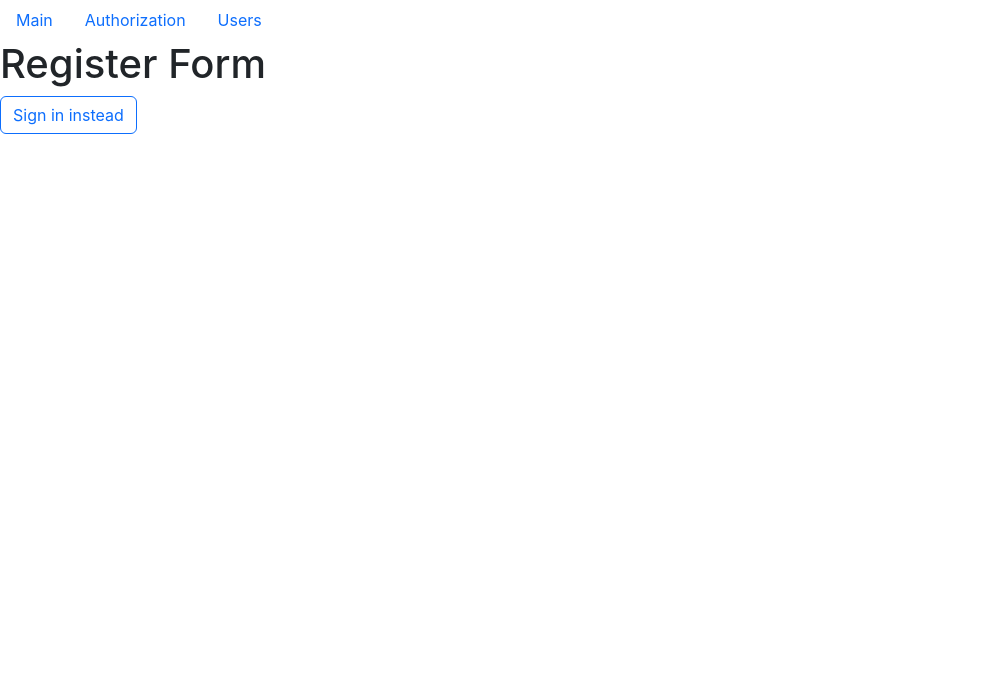
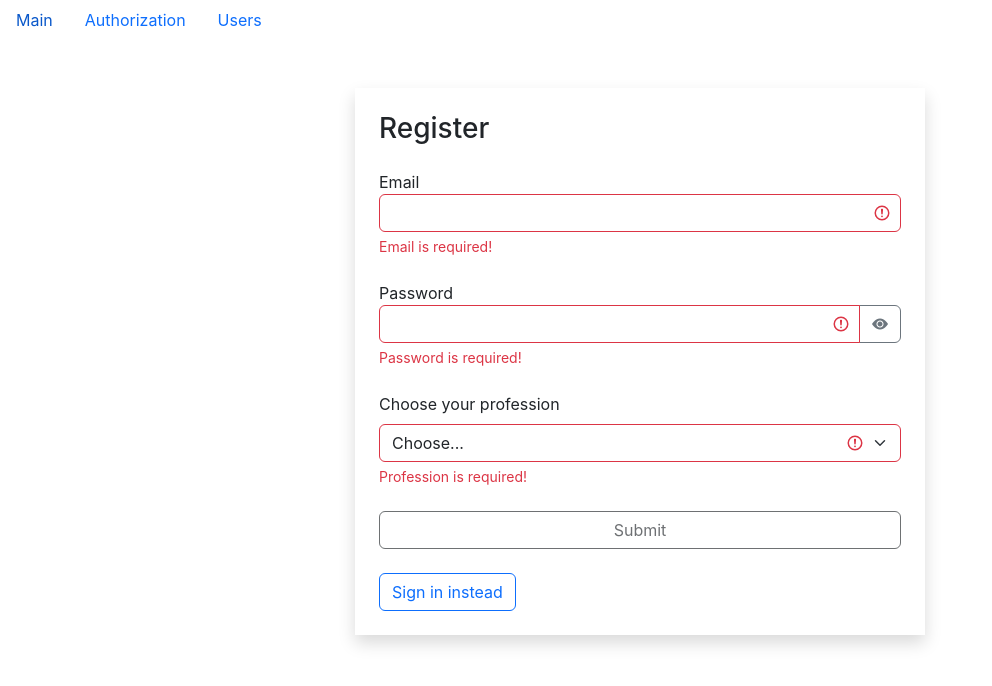
Before and after one commit to OGTutor/quick-meet, a React (Create React App) app: page /authorization/1/register in a window 1280 px wide. Shown: the top 686 px of the page, without its empty margins (0-992 px from the left). Built offline with nearby package versions, Linux system fonts and the light colour scheme.

Commit message:
Added choice of profession in the registration form

```diff
--- /dev/null
+++ b/src/app/components/common/form/selectField.jsx
@@ -0,0 +1,61 @@
+import React from "react";
+import PropTypes from "prop-types";
+
+const SelectField = ({
+    label,
+    value,
+    onChange,
+    defaultOption,
+    options,
+    error
+}) => {
+    const getInputClasses = () => {
+        return "form-select" + (error ? " is-invalid" : "");
+    };
+
+    const optionsArray =
+        !Array.isArray(options) && typeof options === "object"
+            ? Object.keys(options).map((optionName) => ({
+                  name: options[optionName].name,
+                  value: options[optionName]._id
+              }))
+            : options;
+    console.log(optionsArray);
+    return (
+        <div className="mb-4">
+            <label htmlFor="validationCustom04" className="form-label">
+                {label}
+            </label>
+            <select
+                className={getInputClasses()}
+                id="validationCustom04"
+                name="profession"
+                value={value}
+                onChange={onChange}
+            >
+                <option disabled value="">
+                    {defaultOption}
+                </option>
+                {optionsArray &&
+                    optionsArray.map((option) => (
+                        <option key={option._id} value={option._id}>
+                            {option.name}
+                        </option>
+                    ))}
+                <option value="_id">...</option>
+            </select>
+            {error && <div className="invalid-feedback">{error}</div>}
+        </div>
+    );
+};
+
+SelectField.propTypes = {
+    label: PropTypes.string,
+    value: PropTypes.string,
+    onChange: PropTypes.func,
+    defaultOption: PropTypes.string,
+    options: PropTypes.oneOfType([PropTypes.object, PropTypes.array]),
+    error: PropTypes.string
+};
+
+export default SelectField;
--- a/src/app/components/ui/registerForm.jsx
+++ b/src/app/components/ui/registerForm.jsx
@@ -1,20 +1,126 @@
-import React from "react";
+import React, { useState, useEffect } from "react";
 import { useNavigate } from "react-router-dom";
+
+import { validator } from "../../utils/validator";
+import TextField from "../common/form/textField";
+import SelectField from "../common/form/selectField";
+import api from "../../api";
 
 const RegisterForm = () => {
     const navigate = useNavigate();
+    const [professions, setProfession] = useState();
+    const [data, setData] = useState({
+        email: "",
+        password: "",
+        profession: ""
+    });
+    const [errors, setErrors] = useState({});
+
+    useEffect(() => {
+        api.professions.fetchAll().then((data) => setProfession(data));
+    }, []);
+
+    console.log(data);
+
     const handleBackToLogin = () => {
         navigate("/authorization/login");
     };
+
+    const handleChange = ({ target }) => {
+        setData((prevState) => ({
+            ...prevState,
+            [target.name]: target.value
+        }));
+    };
+
+    const validatorConfig = {
+        email: {
+            isRequired: { message: "Email is required!" },
+            isEmail: { message: "Email entered incorrectly!" }
+        },
+        password: {
+            isRequired: { message: "Password is required!" },
+            isCapitalSymbol: {
+                message:
+                    "The password must contain at least one capital letter!"
+            },
+            isContainDigit: {
+                message: "The password must contain at least one number!"
+            },
+            min: {
+                message: "The password must contain at least 8 characters!",
+                value: 8
+            }
+        },
+        profession: { isRequired: { message: "Profession is required!" } }
+    };
+
+    useEffect(() => {
+        validate();
+    }, [data]);
+
+    const validate = () => {
+        const errors = validator(data, validatorConfig);
+        setErrors(errors);
+        return Object.keys(errors).length === 0;
+    };
+
+    const isValid = Object.keys(errors).length === 0;
+
+    const handleSubmit = (event) => {
+        event.preventDefault();
+        const isValid = validate();
+
+        if (!isValid) return null;
+    };
+
     return (
         <>
-            <h1>Register Form</h1>
-            <button
-                className="btn btn-outline-primary"
-                onClick={() => handleBackToLogin()}
-            >
-                Sign in instead
-            </button>
+            <div className="container mt-5">
+                <div className="row">
+                    <div className="col-md-6 offset-md-3 shadow p-4">
+                        <h3 className="mb-4">Register</h3>
+                        <form onSubmit={handleSubmit}>
+                            <TextField
+                                label="Email"
+                                name="email"
+                                value={data.email}
+                                onChange={handleChange}
+                                error={errors.email}
+                            />
+                            <TextField
+                                label="Password"
+                                type="password"
+                                name="password"
+                                value={data.password}
+                                onChange={handleChange}
+                                error={errors.password}
+                            />
+                            <SelectField
+                                label="Choose your profession"
+                                value={data.profession}
+                                onChange={handleChange}
+                                defaultOption="Choose..."
+                                options={professions}
+                                error={errors.profession}
+                            />
+                            <button
+                                type="submit"
+                                disabled={!isValid}
+                                className="btn btn-outline-dark w-100 mx-auto"
+                            >
+                                Submit
+                            </button>
+                        </form>
+                        <button
+                            className="btn btn-outline-primary mt-4"
+                            onClick={() => handleBackToLogin()}
+                        >
+                            Sign in instead
+                        </button>
+                    </div>
+                </div>
+            </div>
         </>
     );
 };
--- a/src/app/layouts/authorization.jsx
+++ b/src/app/layouts/authorization.jsx
@@ -1,34 +1,11 @@
 import React from "react";
-import { useNavigate } from "react-router-dom";
+
+import LoginForm from "../components/ui/loginForm";
 
 const Authorization = () => {
-    const navigate = useNavigate();
-
-    const handleToRegister = () => {
-        navigate("/authorization/:login/register");
-    };
-    const handleToLogin = () => {
-        navigate("/authorization/login");
-    };
-
     return (
         <>
-            <div className="col-md-6 offset-md-3 shadow p-4">
-                <div className="d-grid gap-2">
-                    <button
-                        className="btn btn-outline-success"
-                        onClick={() => handleToLogin()}
-                    >
-                        Sign in instead
-                    </button>
-                    <button
-                        className="btn btn-outline-danger"
-                        onClick={() => handleToRegister()}
-                    >
-                        Create account
-                    </button>
-                </div>
-            </div>
+            <LoginForm />
         </>
     );
 };
```
Also changed, not shown: .eslintrc.js.
